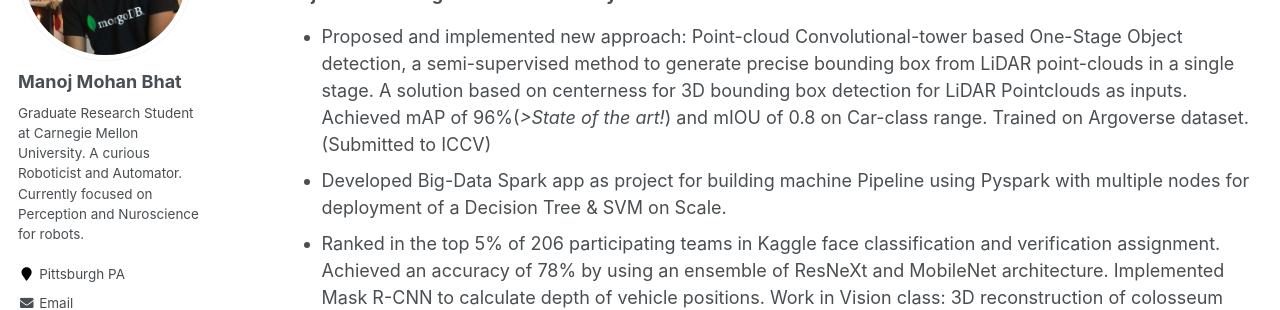
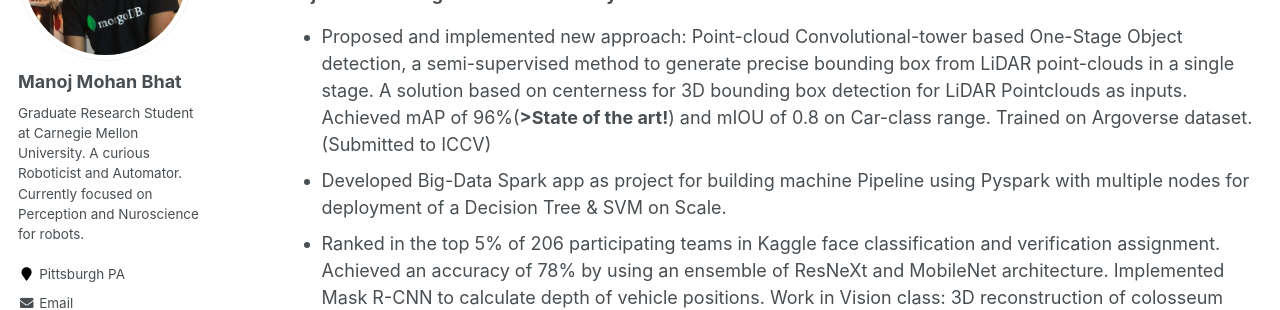
Before and after one commit to Manojbhat09/manojbhat09.github.io_old, a Jekyll site: the page built from _pages/cv.md, in a window 1280 px wide and 900 px high, scrolled down 3078 px. Shown: the part 150-460 px from the top of the window. Built offline with Jekyll 4.4.1, drawn with Linux system fonts in a browser that asks for light colours; some web fonts are replaced.

Commit message:
Update cv.md

```diff
--- a/_pages/cv.md
+++ b/_pages/cv.md
@@ -91,7 +91,7 @@ comparison of methodologies for real-time tracking, evaluation with required met
 
 ### **Projects in Carnegie Mellon University courses**
 
-- Proposed and implemented new approach: Point-cloud Convolutional-tower based One-Stage Object detection, a semi-supervised method to generate precise bounding box from LiDAR point-clouds in a single stage. A solution based on centerness for 3D bounding box detection for LiDAR Pointclouds as inputs. Achieved mAP of 96%(_>State of the art!_) and mIOU of 0.8 on Car-class range. Trained on Argoverse dataset. (Submitted to ICCV)
+- Proposed and implemented new approach: Point-cloud Convolutional-tower based One-Stage Object detection, a semi-supervised method to generate precise bounding box from LiDAR point-clouds in a single stage. A solution based on centerness for 3D bounding box detection for LiDAR Pointclouds as inputs. Achieved mAP of 96%(**>State of the art!**) and mIOU of 0.8 on Car-class range. Trained on Argoverse dataset. (Submitted to ICCV)
 - Developed Big-Data Spark app as project for building machine Pipeline using Pyspark with multiple nodes for deployment of a Decision Tree & SVM on Scale.
 - Ranked in the top 5% of 206 participating teams in Kaggle face classification and verification assignment. Achieved an accuracy of 78% by using an ensemble of ResNeXt and MobileNet architecture. Implemented Mask R-CNN to calculate depth of vehicle positions. Work in Vision class: 3D reconstruction of colosseum using Bundle adjustment along with deep learning topics.
 - Segmentation with MaskRCNN and depth estimation based on Sensor fused LiDAR point-cloud to estimate background and foreground object distance and pose in mapped space. Motion capture and estimation of vehicles in given point-cloud scene using KLT, Unscented Kalman Filter, DeepSORT on BEV.
```
